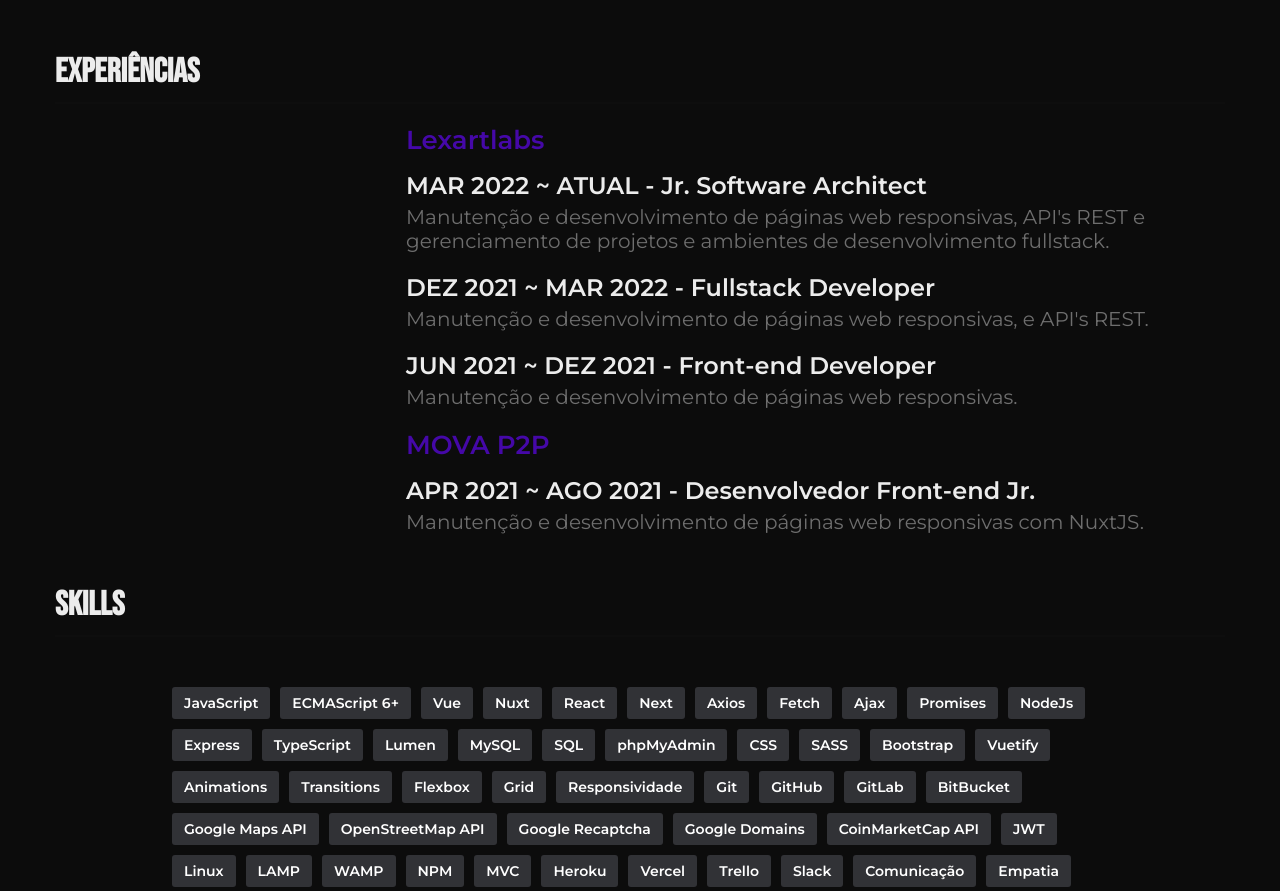
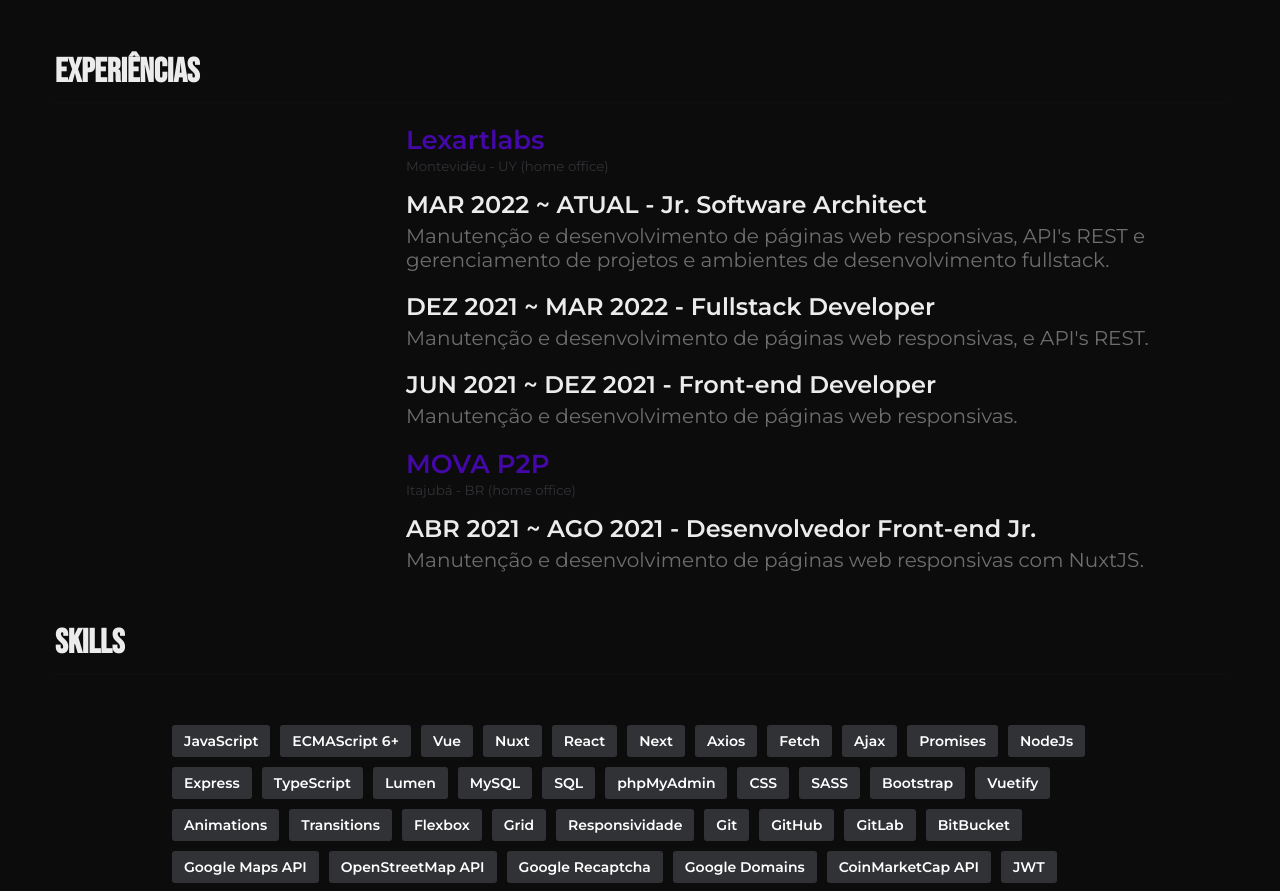
Before and after one commit to lucasbrito3001/portfolio-spa, a Vue app: page / in a window 1280 px wide. Shown: the part 1720-2611 px from the top of the page. Built offline with nearby package versions, Linux system fonts and the light colour scheme.

Commit message:
Little changes

```diff
--- a/src/components/Skills.vue
+++ b/src/components/Skills.vue
@@ -9,6 +9,7 @@
                 <hr>
                 <ul class="xp-list" v-for="(enterprise, keyEnterprise) in professionalXP" :key="keyEnterprise">
                     <h1 class="xp-list-title">{{ enterprise.name }}</h1>
+                    <small class="enterprise-location">{{ enterprise.local }}</small>
                     <li class="xp-list-item" v-for="(xp, keyXP) in enterprise.positions" :key="keyXP">
                         <div class="group-xp-position">
                             <h2>{{ xp.time }} - {{ xp.name }}</h2>
@@ -45,6 +46,7 @@
         professionalXP: [
             {
                 name: 'Lexartlabs',
+                local: 'Montevidéu - UY (home office)',
                 positions: [
                     {
                         time: 'MAR 2022 ~ ATUAL',
@@ -65,9 +67,10 @@
             },
             {
                 name: 'MOVA P2P',
+                local: 'Itajubá - BR (home office)',
                 positions: [
                     {
-                        time: 'APR 2021 ~ AGO 2021',
+                        time: 'ABR 2021 ~ AGO 2021',
                         name: 'Desenvolvedor Front-end Jr.',
                         description: 'Manutenção e desenvolvimento de páginas web responsivas com NuxtJS.'
                     }
@@ -169,13 +172,19 @@
         margin-top: 10px;
     }
 
+    .enterprise-location {
+        color: var(--light-gray);
+    }
+
     .professional-xp {
         margin-top: 30px;
         margin-bottom: 50px;
 
-        .xp-list-title {
+        .xp-list {
             width: 70%;
             margin-left: auto;
+
+            .xp-list-title {
                 font-weight: 700;
                 color: var(--purple-text);
                 font-size: 26px;
@@ -193,8 +202,6 @@
 
             .xp-list-item {
                 color: white;
-            width: 70%;
-            margin-left: auto;
                 margin-bottom: 20px;
 
 
@@ -231,6 +238,9 @@
                     }
                 }
 
+
+            }
+
             @include lg {
                 width: 80%;
             }
@@ -238,7 +248,6 @@
             @include md {
                 width: 100%;
             }
-
         }
     }
 
```
Lines whose indentation alone changed are shown as unchanged.
